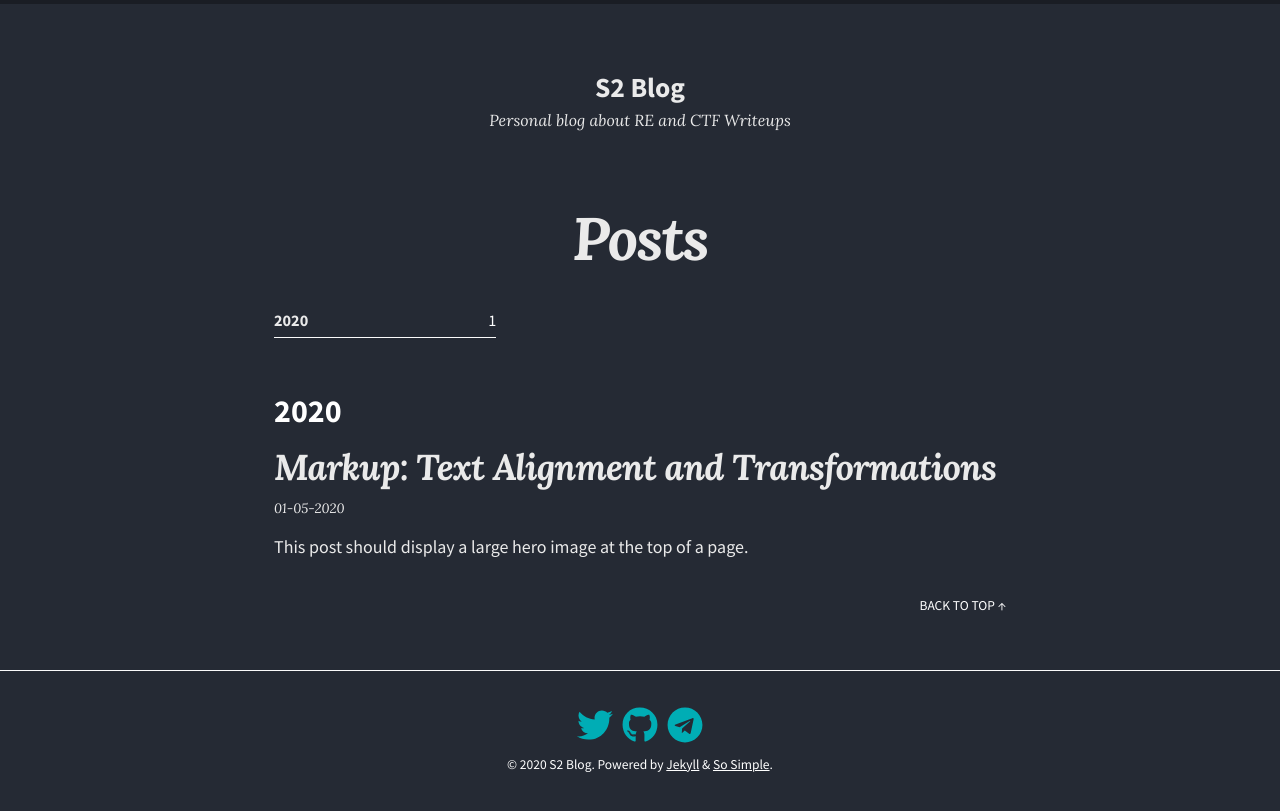
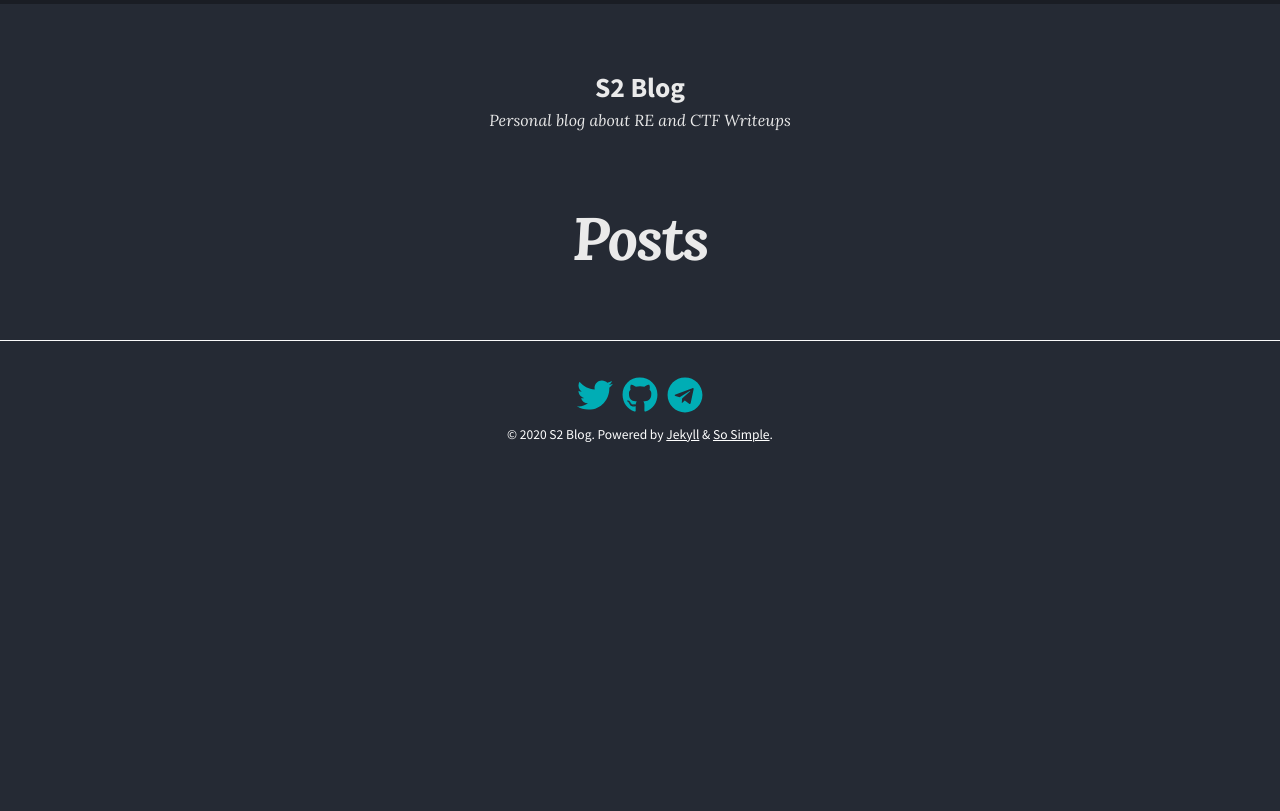
Before and after one commit to sisoma2/sisoma2.github.io, a Jekyll site: the page built from posts.md, in a window 1280 px wide. Shown: the top 811 px of the page. Built offline with Jekyll 4.4.1, drawn with Linux system fonts in a browser that asks for light colours; nearby versions of some CDN libraries.

Commit message:
Delete test images and posts

```diff
--- a/_posts/2020-05-01-test-post.md
+++ /dev/null
@@ -1,23 +0,0 @@
----
-title: "Markup: Text Alignment and Transformations"
-share: true
-image:
-  path: /assets/images/_dispatch.png
-tags:
-  - alignment
-  - content
-  - css
-  - markup
----
-
-This post should display a large hero image at the top of a page.
-
-This post tests a horizontal image using the following YAML Front Matter:
-
-![Test]({{site.base_url}}/assets/images/_dispatch.png)
-
-Hero images can also be assigned more succinctly when `thumbnail` or `caption` are not used.
-
-![Test2]({{site.base_url}}/images/_dispatch.png)
-
-Tall images will push content down the page. `1600 x 600` is a good middle-ground size to aim for.
```
Also changed, not shown: about.md (+7 -5 lines), assets/images/_dispatch.png (deleted), images/_dispatch.png (deleted).
